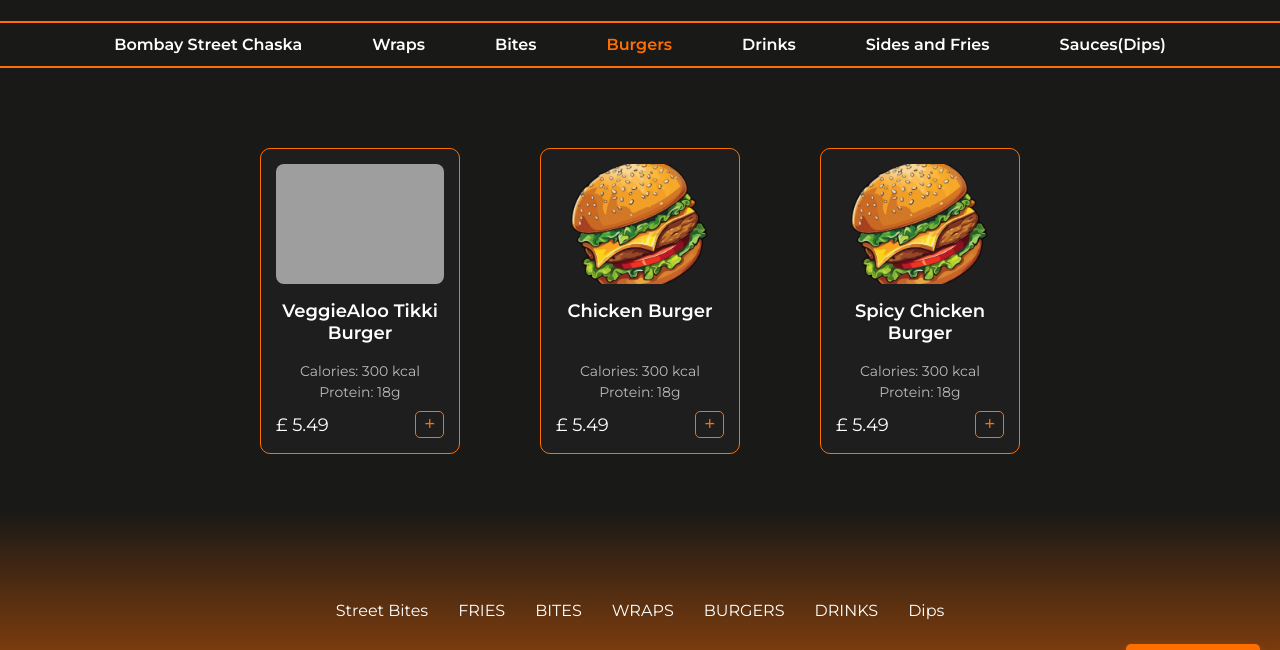
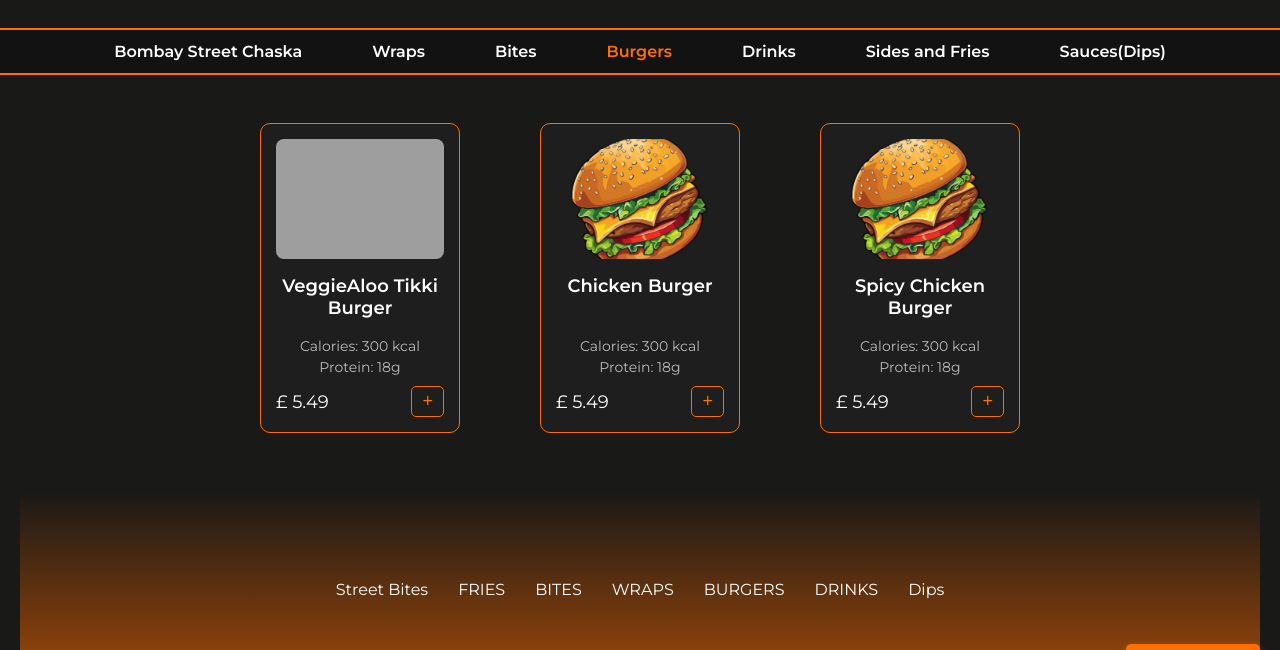
Before and after one commit to Habiba-Ansari/bhookiee, a website: page menu.html in a window 1280 px wide. Shown: the part 97-747 px from the top of the page. Drawn offline with Linux system fonts and the light colour scheme; grey boxes are pictures that could not be loaded.

Commit message:
updated menu and cart

```diff
--- a/menu.css
+++ b/menu.css
@@ -29,13 +29,17 @@ body {
 }
 
     .category-menu {
-      margin-top: 80px;
+  position: fixed;
+  top: 125px; /* adjust according to your navbar height */
+  left: 0;
+  right: 0;
   display: flex;
   justify-content: center;
   border-top: 2px solid #ff6f00;
   border-bottom: 2px solid #ff6f00;
   padding: 12px 0;
   gap: 70px;
+  background-color: #121212; /* or your page bg color */
 }
 
     .category-menu a {
@@ -55,13 +59,23 @@ body {
     }
 
 .container {
-  padding-top: 10vh;
   display: flex;
   justify-content: center;
-  align-items: center;
+  align-items: flex-start;
   flex-wrap: wrap;
   gap: 80px;
 }
+
+.content-area {
+  position: fixed;
+  top: 200px; /* navbar height + category menu height */
+  left: 0;
+  right: 0;
+  bottom: 0;
+  overflow-y: auto;
+  padding: 20px;
+}
+
     .card {
       background-color: #1e1e1e;
       border: 1px solid #ff6f00;
@@ -70,7 +84,6 @@ body {
       padding: 15px;
       text-align: center;
       transition: 0.3s;
-
     }
 
     .card:hover {
@@ -102,39 +115,37 @@ body {
 
 .price-add {
   display: flex;
-      justify-content: space-between;
+  justify-content: space-between; /* This will push price left and buttons right */
   align-items: center;
+  gap: 10px;
   margin-top: 10px;
 }
 
 .price {
   font-size: 18px;
   color: #fff;
+  margin-right: auto; /* Ensures price stays aligned to the left */
 }
 
-    .add-btn {
+.price-add-buttons {
+  display: flex;
+  gap: 10px; /* Maintains gap between buttons */
+}
+
+.price-add button {
   background-color: transparent;
   border: 1px solid #ff6f00;
   color: #ff6f00;
   font-size: 18px;
-      padding: 2px 8px;
+  padding: 4px 10px;
   border-radius: 5px;
   cursor: pointer;
-      transition: 0.3s;
 }
 
-    .add-btn:hover {
+.price-add button:hover {
   background-color: #ff6f00;
   color: #fff;
 }
-
-    .note {
-      color: #aaa;
-      font-size: 12px;
-      margin-top: 20px;
-      text-align: left;
-    }
-
 /* Navbar */
 .navbar {
   width: 100%;
--- a/menu.html
+++ b/menu.html
@@ -106,8 +106,8 @@
 
   </div>
 
+<div class="content-area">
   <div class="container"></div>
-
   <br><br><br>
  <footer class="footer" id="contact">
   <div class="footer-container">
@@ -136,6 +136,8 @@
     <h3>&copy; BHOOKIE<sup>®</sup>. All Rights Reserved.</h3>
   </div>
 </footer>
+</div>
+
 
   <script>
 const menuData = {
@@ -145,21 +147,21 @@ const menuData = {
       calories: "400 kcal",
       protein: "20g",
       price: 3.99,
-      image: "images/bites.png"
+      image: "images/3.png"
     },
     {
       name: "Manchurian Bites",
       calories: "450 kcal",
       protein: "22g",
       price: 3.99,
-      image: "https://i.ibb.co/9Vd6cgG/burger.png"
+      image: "images/manchurian.png"
     },
     {
       name: "Chicken Drumsticks",
       calories: "450 kcal",
       protein: "22g",
       price: 3.99,
-      image: "https://i.ibb.co/9Vd6cgG/burger.png"
+      image: "images/5.png"
     }
   ],
   "Bombay Street Chaska": [
@@ -191,49 +193,49 @@ const menuData = {
       calories: "300 kcal",
       protein: "18g",
       price: 1.99,
-      image: "https://i.ibb.co/9Vd6cgG/burger.png"
+      image: "images/cheesy fries.png"
     },
      {
       name: "Classic Fries (L)",
       calories: "300 kcal",
       protein: "18g",
       price: 2.99,
-      image: "https://i.ibb.co/9Vd6cgG/burger.png"
+      image:"images/cheesy fries.png"
     },
     {
       name: "Cheesy Fries (R)",
       calories: "300 kcal",
       protein: "18g",
       price: 2.99,
-      image: "https://i.ibb.co/9Vd6cgG/burger.png"
+      image: "images/cheesy fries.png"
     },
     {
       name: "Cheesy Fries (L)",
       calories: "300 kcal",
       protein: "18g",
       price: 3.99,
-      image: "https://i.ibb.co/9Vd6cgG/burger.png"
+      image: "images/cheesy fries.png"
     },
     {
       name: "Noodle Bhel (R)",
       calories: "300 kcal",
       protein: "18g",
       price: 3.99,
-      image: "https://i.ibb.co/9Vd6cgG/burger.png"
+      image: "images/chinese bhel.png"
     },
     {
       name: "Noodle Bhel (L)",
       calories: "300 kcal",
       protein: "18g",
       price: 4.99,
-      image: "https://i.ibb.co/9Vd6cgG/burger.png"
+      image: "images/chinese bhel.png"
     },
     {
       name: "Spiral Potato",
       calories: "300 kcal",
       protein: "18g",
       price: 3.99,
-      image: "https://i.ibb.co/9Vd6cgG/burger.png"
+      image: "images/spiralpotato.png"
     },
     {
       name: "Gravy Pot",
@@ -295,7 +297,7 @@ const menuData = {
       calories: "300 kcal",
       protein: "18g",
       price: 1.99,
-      image: "https://i.ibb.co/9Vd6cgG/burger.png"
+      image: "images/coffee.png"
     },
     {
       name: "Soda Cans",
@@ -369,10 +371,31 @@ function generateCards(category) {
   <p>Protein: ${item.protein}</p>
   <div class="price-add">
     <span class="price">£ ${item.price}</span>
+    <div class="price-add-buttons">
+      <button class="sub-btn" style="display: none;">-</button>
       <button class="add-btn">+</button>
     </div>
+  </div>
 `;
+
       container.appendChild(card);
+
+      const addBtn = card.querySelector('.add-btn');
+      const subBtn = card.querySelector('.sub-btn');
+
+      let quantity = 0;
+
+      addBtn.addEventListener('click', () => {
+        quantity++;
+        subBtn.style.display = 'inline-block';
+      });
+
+      subBtn.addEventListener('click', () => {
+        quantity--;
+        if (quantity <= 0) {
+          subBtn.style.display = 'none';
+        }
+      });
     });
   }
 }
@@ -393,14 +416,7 @@ function generateCards(category) {
   const defaultCategory = document.querySelector('.category-menu a.active').textContent.trim();
   generateCards(defaultCategory);
 
-let cartCount = 0;
 
-document.addEventListener('click', function(e) {
-  if (e.target.classList.contains('add-btn')) {
-    cartCount++;
-    document.getElementById('cartCount').textContent = cartCount;
-  }
-});
 
     // Initialize with active category
     updateMenuCards(document.querySelector('.menu-categories span.active').textContent);
@@ -450,7 +466,6 @@ document.addEventListener('click', function(e) {
     navLinks.classList.toggle('active');
   });
 
-  // Scroll to section if URL contains a hash (e.g. #wraps)
 window.addEventListener('DOMContentLoaded', () => {
   const welcomeUser = document.getElementById("welcomeUser");
   const isLoggedIn = localStorage.getItem("isLoggedIn");
@@ -472,7 +487,9 @@ window.addEventListener('DOMContentLoaded', () => {
         span.scrollIntoView({ behavior: 'smooth' });
       }
     });
-  }document.addEventListener('click', function(e) {
+  }
+
+  document.addEventListener('click', function(e) {
   if (e.target.classList.contains('add-btn')) {
     const card = e.target.closest('.card');
     const itemName = card.querySelector('h3').textContent;
@@ -506,6 +523,8 @@ window.addEventListener('DOMContentLoaded', () => {
   }
   });
 });
+
+
 </script>
 
 </body>
```
Also changed, not shown: cart.html (+8 -1 lines), 3 other files. Lines whose indentation alone changed are shown as unchanged.
